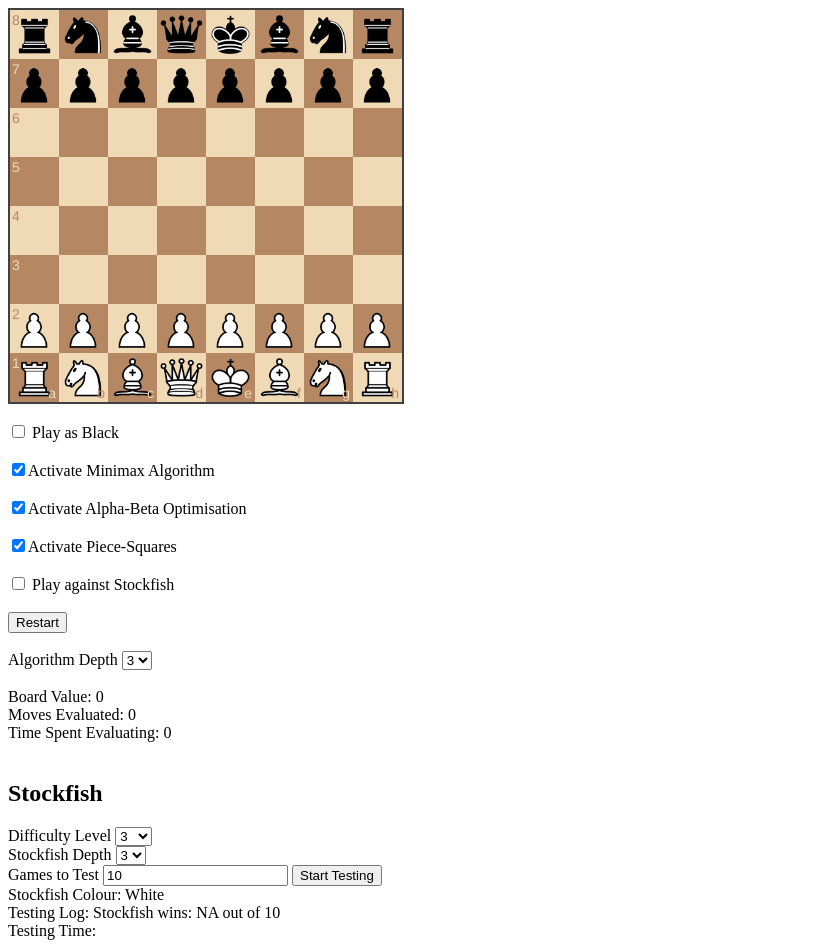
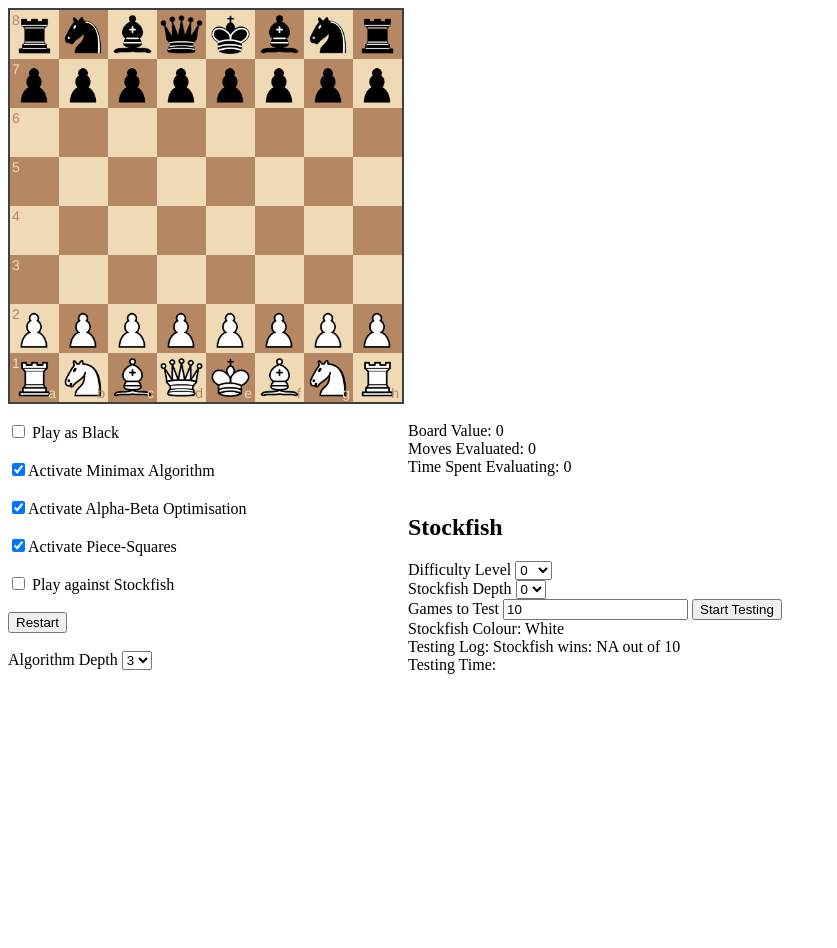
Before and after one commit to Leebecky/AIM_ChessAI, a plain HTML site: page Testing-Becky/Index.html in a window 1280 px wide. Shown: the whole page, without its empty margins (0-837 px from the left). After the commit the page ends 800 px from the top, so only its background shows below. Drawn offline with Linux system fonts and the light colour scheme; no server answers.

Commit message:
Changes not related to algorithm
- Move piece square file to Testing-Becky
- Rearrange the  interface

```diff
--- a/Testing-Becky/Index.html
+++ b/Testing-Becky/Index.html
@@ -12,7 +12,8 @@
     <div id="chessboard" style="width: 400px"></div>
 
     <!-- Game Options -->
-    <div id="gameOptions"><br>
+    <div>
+        <div id="gameOptions" style = "float:left; width:400px"><br>
             <input type="checkbox" id="playerColour" onclick="updateGameOptions()">
             <label for="playerColour">Play as Black<label for="playerColour"></label>
                 <br><br>
@@ -36,6 +37,8 @@
                 </select>
         </div>
         <br>
+
+        <div style = "margin: 0 auto">
             <div>
                 Board Value: <span id="boardScore">0</span><br>
                 Moves Evaluated: <span id="moveEvaluation">0</span><br>
@@ -49,9 +52,10 @@
             </select> -->
                 <h2>Stockfish</h2>Difficulty Level
                 <select name="stockfish" id="stockfish">
+                    <option value="0" selected>0</option>
                     <option value="1">1</option>
                     <option value="2">2</option>
-            <option value="3" selected>3</option>
+                    <option value="3">3</option>
                     <option value="4">4</option>
                     <option value="5">5</option>
                     <option value="6">6</option>
@@ -73,9 +77,10 @@
                 <br>
                 Stockfish Depth
                 <select name="stockfishDepth" id="stockfishDepth">
+                    <option value="0" selected>0</option>
                     <option value="1">1</option>
                     <option value="2">2</option>
-            <option value="3" selected>3</option>
+                    <option value="3" >3</option>
                     <option value="4">4</option>
                     <option value="5">5</option>
                 </select>
@@ -90,13 +95,15 @@
                 Testing Log: <span id="testingResults"></span><br>
                 Testing Time: <span id="testingTime"></span>
             </div>
+        </div>
+    </div>
 
     <!-- Scripts -->
     <script src="lib/jquery/jquery-3.2.1.min.js"></script>
     <script src="lib/chessboardjs/js/chess.js"></script>
     <script src="lib/chessboardjs/js/chessboard-0.3.0.js"></script>
     <script src="chessGame.js"></script>
-    <script src="../AIM_piece_square.js"></script>
+    <script src="AIM_piece_square.js"></script>
 </body>
 
 </html>
```
Also changed, not shown: Testing-Becky/AIM_piece_square.js (renamed from AIM_piece_square.js). Lines whose indentation alone changed are shown as unchanged.
